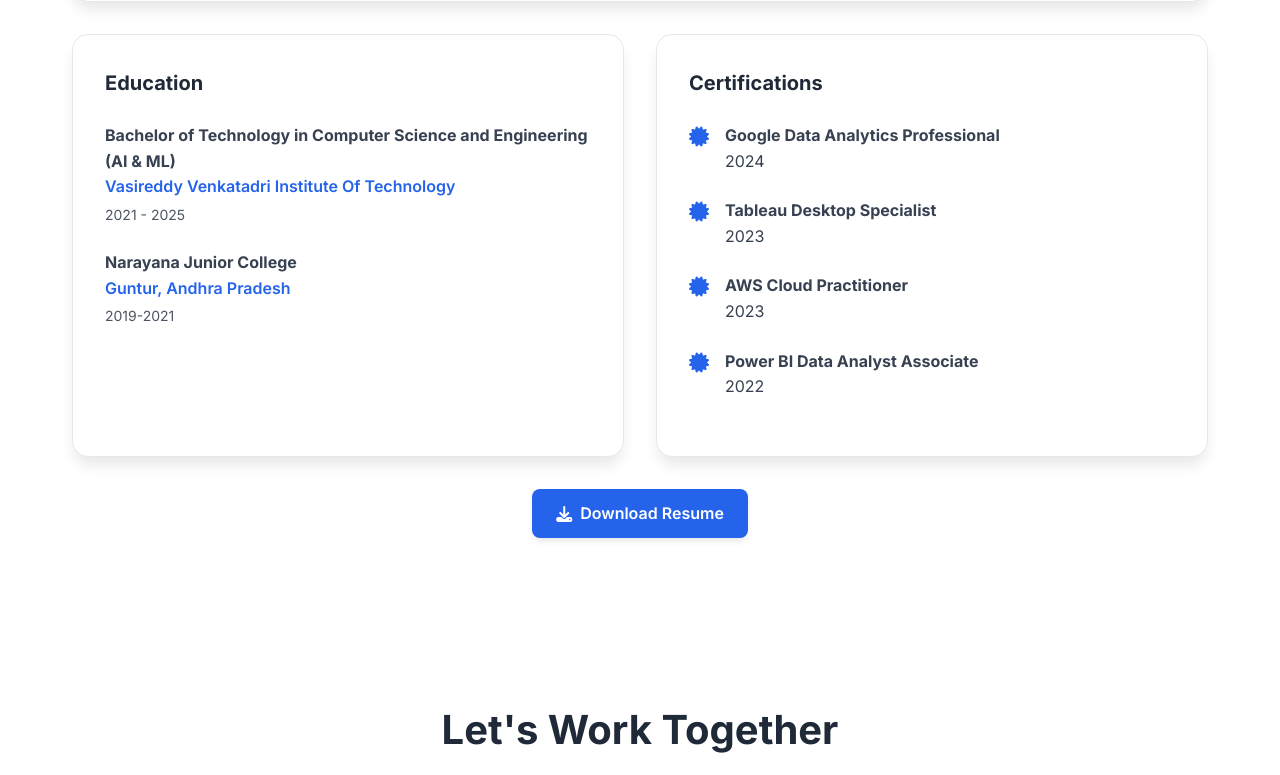
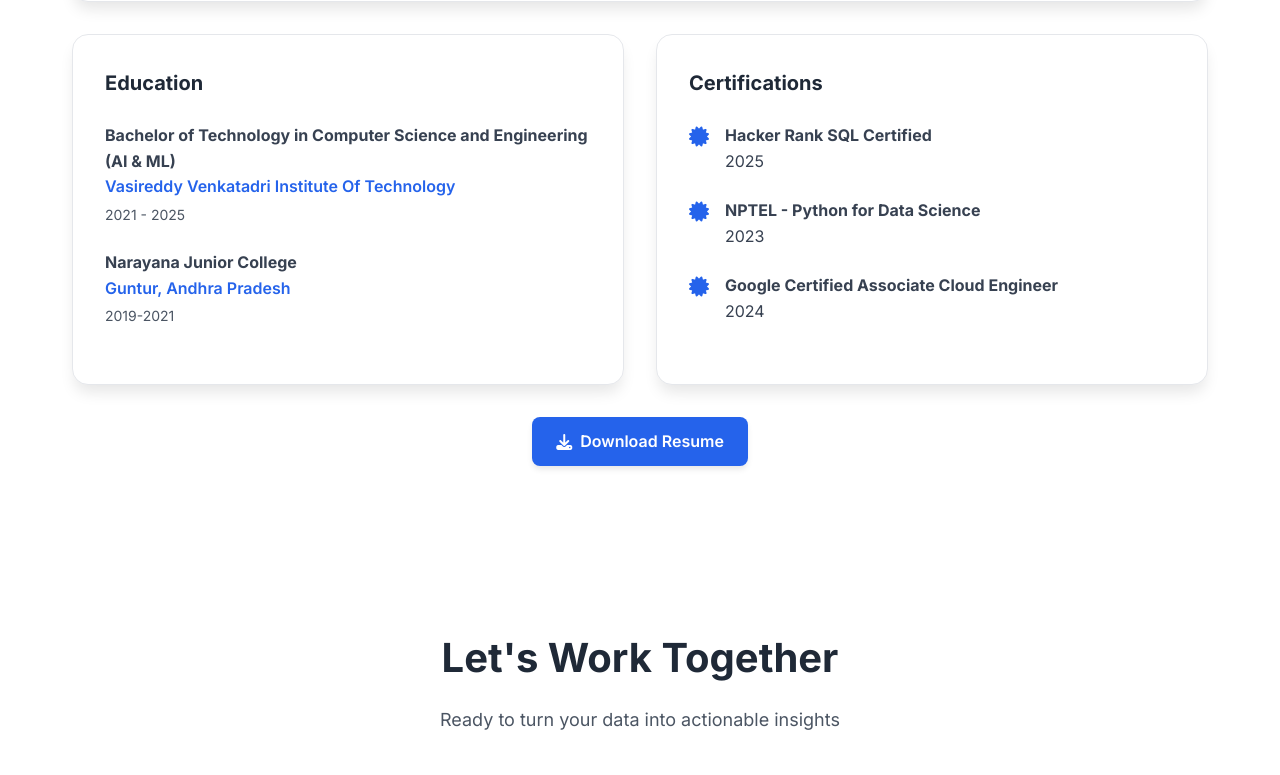
Before and after one commit to Benarjeechowdary/portfolio, a website: page index.html in a window 1280 px wide. Shown: the part 6704-7479 px from the top of the page. Drawn offline with nearby package versions, Linux system fonts and the light colour scheme.

Commit message:
Update certifications in index.html

```diff
--- a/index.html
+++ b/index.html
@@ -678,31 +678,31 @@
             <div class="cert-item">
               <i class="fas fa-certificate"></i>
               <div>
-                <h4>Google Data Analytics Professional</h4>
-                <p>2024</p>
+                <h4>Hacker Rank SQL Certified</h4>
+                <p>2025</p>
               </div>
             </div>
             <div class="cert-item">
               <i class="fas fa-certificate"></i>
               <div>
-                <h4>Tableau Desktop Specialist</h4>
+                <h4>NPTEL - Python for Data Science</h4>
                 <p>2023</p>
               </div>
             </div>
             <div class="cert-item">
               <i class="fas fa-certificate"></i>
               <div>
-                <h4>AWS Cloud Practitioner</h4>
-                <p>2023</p>
+                <h4>Google Certified Associate Cloud Engineer</h4>
+                <p>2024</p>
               </div>
             </div>
-            <div class="cert-item">
+            <!-- <div class="cert-item">
               <i class="fas fa-certificate"></i>
               <div>
                 <h4>Power BI Data Analyst Associate</h4>
                 <p>2022</p>
               </div>
-            </div>
+            </div> -->
           </div>
         </div>
 
```
